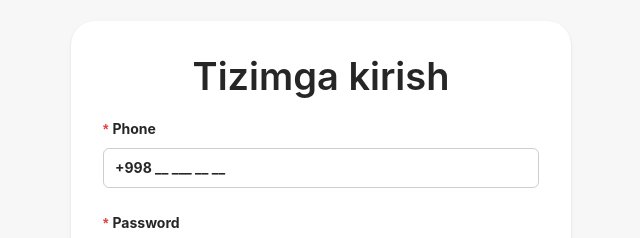
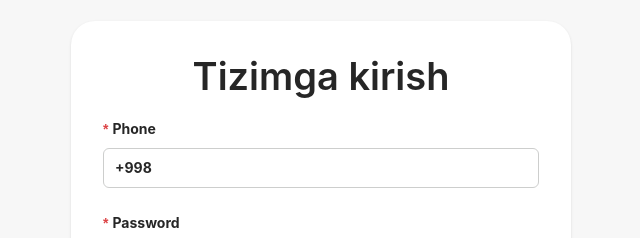
Before and after one commit to abdulbooriy/Nasiya-Trade-FrontEnd, a React (Vite) app: page /login in a window 1280 px wide. Shown: the part 201-439 px from the top of the page, without its empty margins (319-959 px from the left). Built offline with nearby package versions, Linux system fonts and the light colour scheme.

Commit message:
login page has updated

```diff
--- a/package.json
+++ b/package.json
@@ -10,6 +10,7 @@
     "preview": "vite preview"
   },
   "dependencies": {
+    "@ant-design/v5-patch-for-react-19": "^1.0.3",
     "@reduxjs/toolkit": "^2.8.2",
     "@tailwindcss/vite": "^4.1.11",
     "@tanstack/react-query": "^5.81.5",
--- a/src/features/auth/pages/Login.tsx
+++ b/src/features/auth/pages/Login.tsx
@@ -46,7 +46,7 @@ const Login = () => {
             rules={[{ required: true, message: "Please input your phone!" }]}>
             <PatternFormat
               format="+998 ## ### ## ##"
-              mask={"_"}
+              mask={" "}
               allowEmptyFormatting
               customInput={Input}
               style={{ height: "40px" }}
@@ -71,7 +71,7 @@ const Login = () => {
           {isError && (
             <div className="mb-4">
               <Alert
-                style={{ color: "white", background: "crimson"}}
+                style={{ color: "white", background: "crimson" }}
                 message="Phone number or Password is wrong!"
                 type="error"
               />
```
Also changed, not shown: 1 other file (tests, documents, lock files or other folders).
